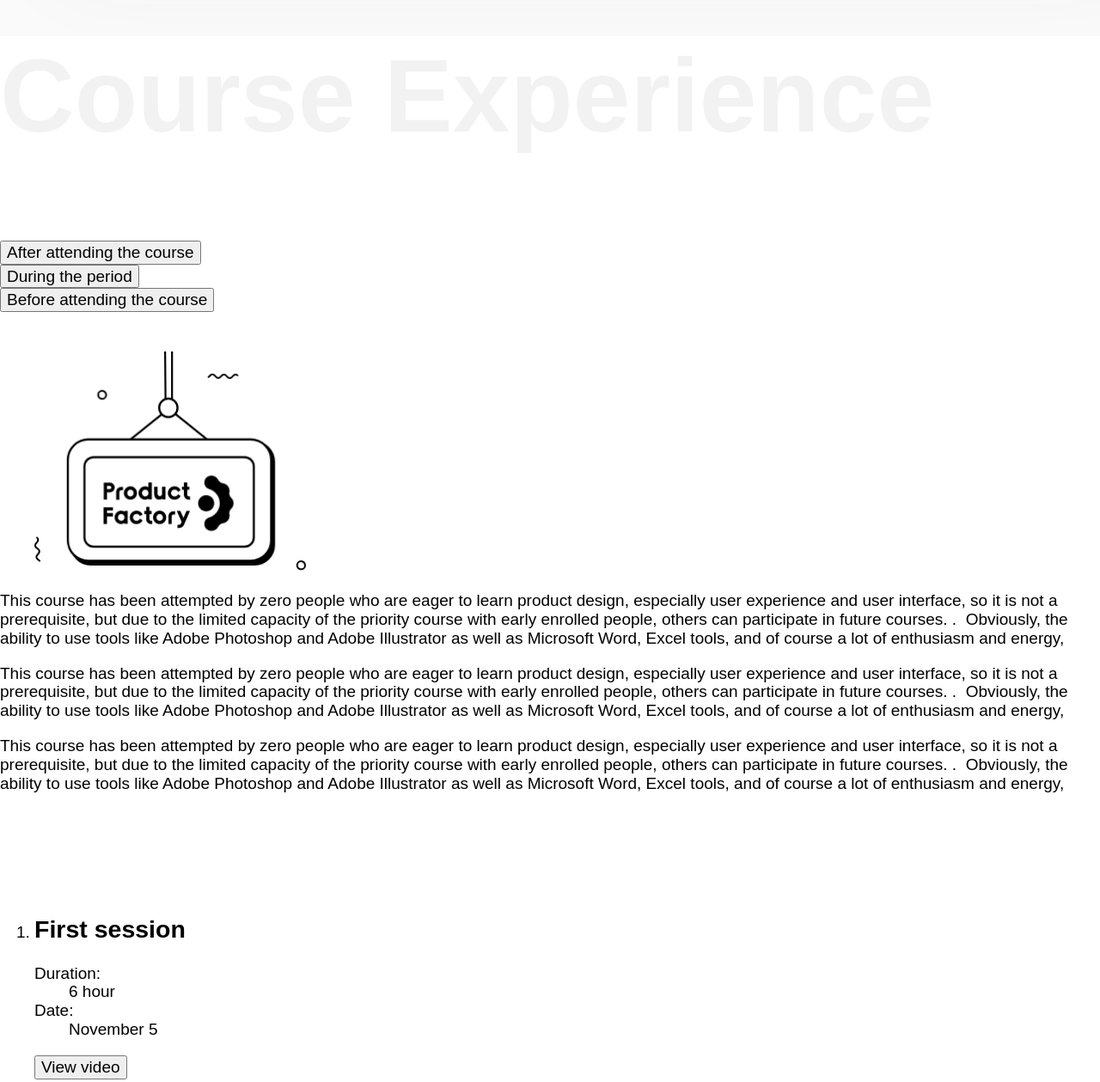
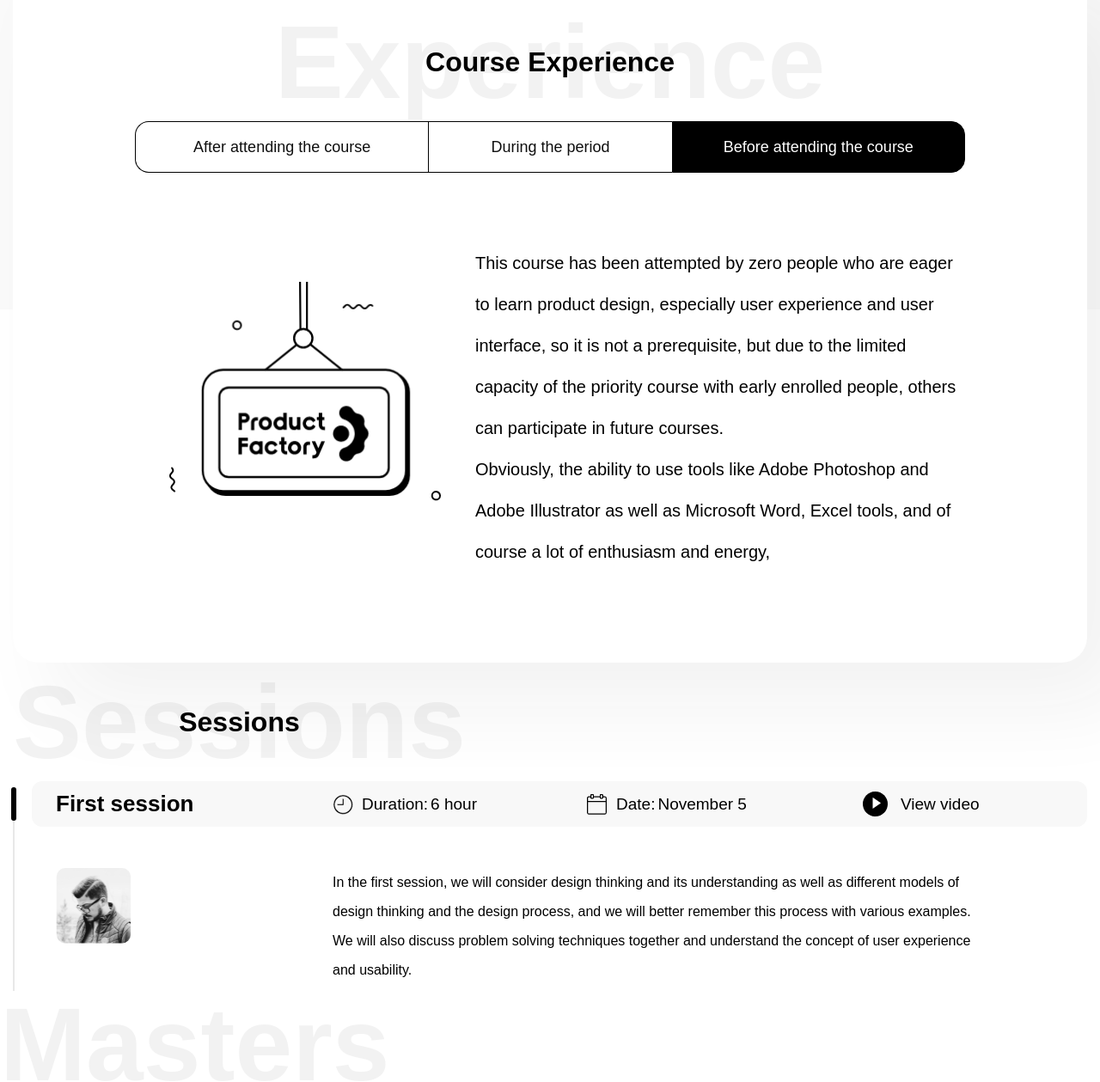
Before and after one commit to cactusnik/product-factory, a plain HTML site: page index.html in a window 1280 px wide. Shown: the part 2353-3612 px from the top of the page at 86% size. Drawn offline with Linux system fonts and the light colour scheme.

Commit message:
Add styles for experience block and conference component

```diff
--- a/css/style.css
+++ b/css/style.css
@@ -30,14 +30,14 @@ body {
   font: 400 19px/1.15 'myProductSans', Arial, sans-serif;
 }
 
-ul {
+ul, ol {
   list-style: none;
   padding: 0;
   margin: 0;
 }
 
 h1, h2, h3, h4, p {
-  margin-top: 0;
+  margin: 0;
 }
 
 .container {
@@ -150,6 +150,14 @@ h1, h2, h3, h4, p {
   content: 'About us';
 }
 
+.title.title__experience::after {
+  content: 'Course Experience';
+}
+
+.title.title__sessions::after {
+  content: 'Sessions';
+}
+
 .socials { }
 
 .socials .socials__item:not(:last-child) {
@@ -159,6 +167,172 @@ h1, h2, h3, h4, p {
 .socials .socials__img {
   max-width: 100%:
   height: auto;
+}
+
+.tab {}
+
+.tab .tab__nav {
+  display: flex;
+  margin-bottom: 81px;
+}
+
+.tab .tab__nav-item {
+  flex: 3.59;
+}
+
+.tab .tab__nav-item:not(:last-child) .tab__nav-button {
+  border-right: 0;
+}
+
+.tab .tab__nav-item:not(:last-child):not(:first-child) {
+  flex: 2.98;
+}
+
+.tab .tab__nav-item:first-child .tab__nav-button {
+  border-top-left-radius: 16px;
+  border-bottom-left-radius: 16px;
+}
+
+.tab .tab__nav-item:last-child .tab__nav-button {
+  border-top-right-radius: 16px;
+  border-bottom-right-radius: 16px;
+}
+
+.tab .tab__nav-button {
+  width: 100%;
+  height: 60px;
+  border: 1px solid #000;
+  background-color: #fff;
+  color: #0f0f0f;
+  font-size: 1.8rem;
+  cursor: pointer;
+}
+
+.tab .tab__nav-button:hover {
+  background-color: #282828;
+  color: #fff;
+}
+
+.tab .tab__nav-button:focus {
+  outline: none;
+  background-color: tomato;
+  color: #fff;
+}
+
+.tab .tab__nav-button_active {
+  background-color: #000;
+  color: #fff;
+}
+
+.tab .tab__content {
+  display: flex;
+}
+
+.tab .tab__item {
+  display: none;
+}
+
+.tab .tab__item.active {
+  display: block;
+}
+
+.tab .tab__text {
+  font-size: 2rem;
+  line-height: 4.8rem;
+}
+
+.conference {}
+
+.conference .conference__header {
+  display: flex;
+  align-items: center;
+  height: 53px;
+  padding: 0 28px;
+  margin-bottom: 48px;
+  border-radius: 12px;
+  background-color: #f8f8f8;
+}
+
+.conference .conference__title {
+  flex: 0 0 322px;
+  font-size: 2.6rem;
+  font-weight: 700;
+}
+
+.conference .conference__metadata {
+  display: flex;
+  margin: 0;
+}
+
+.conference .conference__metadata-item {
+  display: flex;
+  padding-left: 34px;
+  line-height: 24px;
+}
+
+.conference .conference__metadata-item:first-child {
+  width: 296px;
+  background: url('../images/icons/clock.png') left center no-repeat;
+}
+
+.conference .conference__metadata-item:last-child {
+  width: 315px;
+  background: url('../images/icons/calendar.png') left center no-repeat;
+}
+
+.conference .conference__metadata-value {
+  margin: 0 10px 0 3px;
+}
+
+.conference .conference__button {
+  position: relative;
+  display: flex;
+  align-items: center;
+  border: 0;
+  background-color: transparent;
+  color: #000;
+  font: 1.9rem/1 'myProductSans', Arial, sans-serif;
+  cursor: pointer;
+}
+
+.conference .conference__button:hover {
+  text-decoration: underline;
+}
+
+.conference .conference__button::before {
+  content: '';
+  display: block;
+  width: 29px;
+  height: 29px;
+  padding: 0;
+  margin-right: 15px;
+  border-radius: 15px;
+  background-color: #000;
+}
+
+.conference .conference__button::after {
+  content: url('../images/icons/play.png');
+  position: absolute;
+  top: 5px;
+  left: 17px;
+}
+
+.conference .conference__content {
+  display: flex;
+  padding: 0 126px 0 28px;;
+}
+
+.conference .conference__leads {
+  flex: 0 0 322px;
+}
+
+.conference .conference__lead-wrap-img {
+  margin: 0;
+}
+
+.conference .conference__description {
+  font-size: 1.6rem;
+  line-height: 3.4rem;
 }
 
 /* || INTRO */
@@ -254,6 +428,7 @@ h1, h2, h3, h4, p {
   display: flex;
   flex-wrap: wrap;
   padding: 51px 121px 74px;
+  border-radius: 30px;
   box-shadow: 50px 50px 99px rgba(65, 65, 65, 0.06);
 }
 
@@ -270,3 +445,76 @@ h1, h2, h3, h4, p {
 .about__socials {
   margin-left: auto;
 }
+
+/* || EXPERIENCE */
+.experience {
+  position: relative;
+}
+
+.experience::after {
+  content: '';
+  position: absolute;
+  z-index: -1;
+  top: 0;
+  left: 0;
+  right: 0;
+  bottom: 50%;
+  display: block;
+  background-color: #fafafa;
+}
+
+.experience .experience__container {
+  display: flex;
+  flex-direction: column;
+  align-items: center;
+
+  padding: 55px 142px 105px;
+  border-radius: 30px;
+  background-color: #fff;
+  box-shadow: 50px 50px 99px rgba(41, 41, 41, 0.06);
+}
+
+.experience .experience__title {
+  margin-bottom: 63px;
+}
+
+/* || SESSIONS */
+
+.sessions {}
+
+.sessions  .sessions__list {
+  position: relative;
+  padding-left: 22px;
+}
+
+.sessions .sessions__list::before {
+  content: '';
+  position: absolute;
+  top: 7px;
+  bottom: 7px;
+  left: 0;
+  display: block;
+  width: 2px;
+  height: 100%;
+  background-color: #e8e8e8;
+}
+
+.sessions .sessions__item {
+  position: relative;
+}
+
+.sessions .sessions__item::before {
+  content: '';
+  position: absolute;
+  left: -24px;
+  top: 7px;
+  display: block;
+  height: 39px;
+  width: 6px;
+  border-radius: 3px;
+  background-color: #000;
+}
+
+.sessions .sessions__item:not(:last-child) {
+  margin-bottom: 72px;
+}
--- a/index.html
+++ b/index.html
@@ -86,17 +86,19 @@
     </section>
 
     <section class="experience">
-      <h2 class="title title__experience">Course Experience</h2>
+      <div class="container">
+        <div class="experience__container">
+          <h2 class="title title__experience experience__text">Experience</h2>
           <section class="tab">
             <ul class="tab__nav">
               <li class="tab__nav-item">
-            <button class="tab__button">After attending the course</button>
+                <button class="tab__nav-button">After attending the course</button>
               </li>
               <li class="tab__nav-item">
-            <button class="tab__button">During the period</button>
+                <button class="tab__nav-button">During the period</button>
               </li>
               <li class="tab__nav-item">
-            <button class="tab__button">Before attending the course</button>
+                <button class="tab__nav-button tab__nav-button_active">Before attending the course</button>
               </li>
             </ul>
             <div class="tab__content">
@@ -104,9 +106,9 @@
                 <img class="tab__img" src="./images/experience-decor.png" alt="" width="316" height="282">
               </figure>
               <ul class="tab__list">
-            <li class="tab__item">
-              <p class="tab__text">This course has been attempted by zero people who are eager to learn product design, especially user experience and user interface, so it is not a prerequisite, but due to the limited capacity of the priority course with early enrolled people, others can participate in future courses. .
- Obviously, the ability to use tools like Adobe Photoshop and Adobe Illustrator as well as Microsoft Word, Excel tools, and of course a lot of enthusiasm and energy, </p>
+                <li class="tab__item active">
+                  <p class="tab__text">This course has been attempted by zero people who are eager to learn product design, especially user experience and user interface, so it is not a prerequisite, but due to the limited capacity of the priority course with early enrolled people, others can participate in future courses. </p>
+                  <p class="tab__text">Obviously, the ability to use tools like Adobe Photoshop and Adobe Illustrator as well as Microsoft Word, Excel tools, and of course a lot of enthusiasm and energy, </p>
                 </li>
                 <li class="tab__item">
                   <p class="tab__text">This course has been attempted by zero people who are eager to learn product design, especially user experience and user interface, so it is not a prerequisite, but due to the limited capacity of the priority course with early enrolled people, others can participate in future courses. .
@@ -119,14 +121,17 @@
               </ul>
             </div>
           </section>
+        </div>
+      </div>
     </section>
 
     <section class="sessions">
-      <h2 class="title title__sessions"></h2>
+      <div class="container sessions__container">
+        <h2 class="title title__sessions">Sessions</h2>
         <ol class="sessions__list">
           <li class="sessions__item">
             <article class="conference">
-            <header class="conferance__header">
+              <header class="conference__header">
                 <h2 class="conference__title">First session</h2>
                 <dl class="conference__metadata">
                   <div class="conference__metadata-item">
@@ -138,7 +143,7 @@
                     <dd class="conference__metadata-value">November 5</dd>
                   </div>
                 </dl>
-              <button class="sessions__button">View video</button>
+                <button class="conference__button">View video</button>
               </header>
 
               <div class="conference__content">
@@ -153,7 +158,9 @@ We will also discuss problem solving techniques together and understand the conc
             </article>
           </li>
         </ol>
+      </div>
     </section>
+
     <section class="masters">
       <h2 class="title title__masters">Masters</h2>
       <ul class="masters__list">
```
Also changed, not shown: images/icons/calendar.png (added), images/icons/clock.png (added), images/icons/play.png (added). Lines whose indentation alone changed are shown as unchanged.
